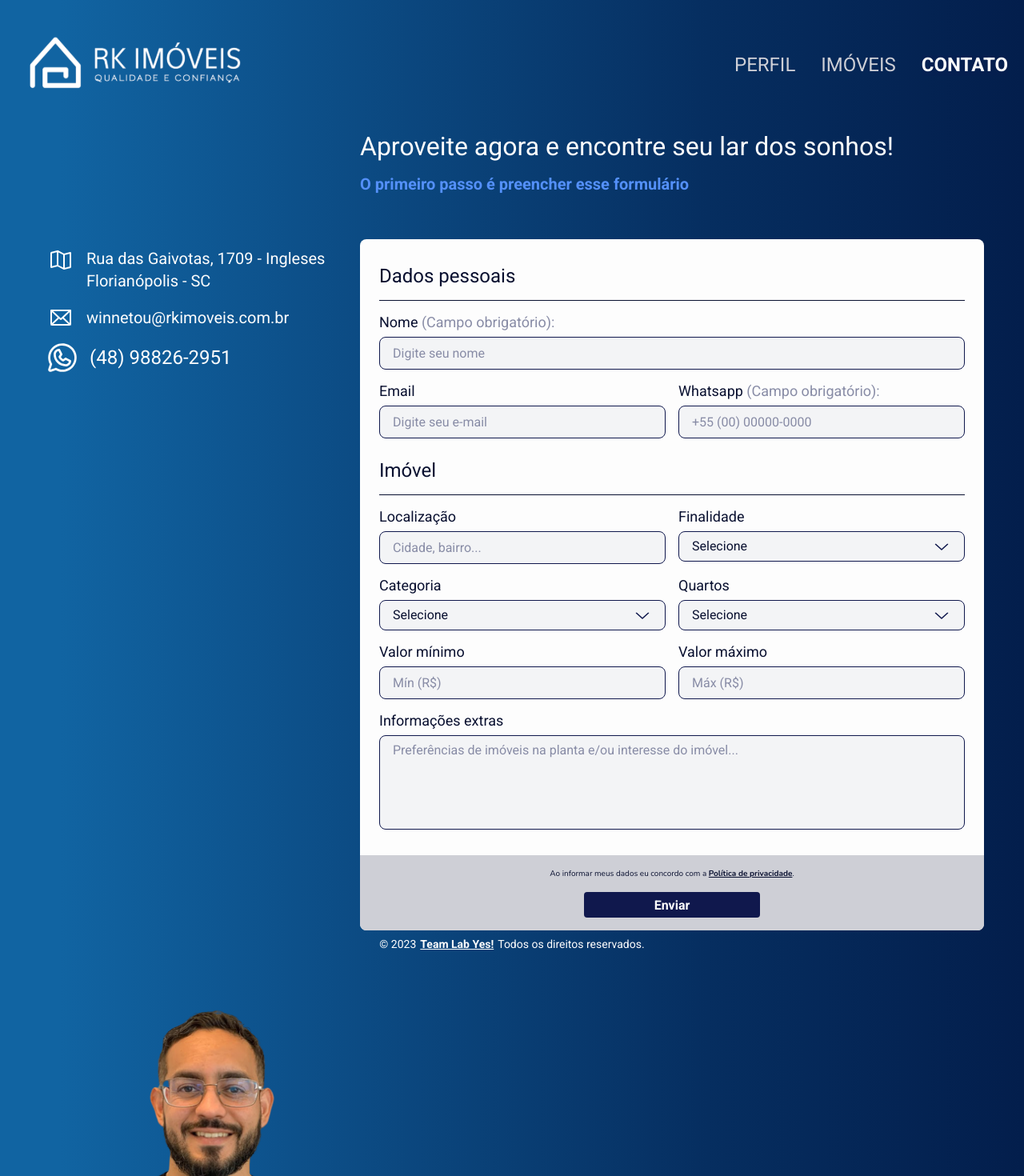
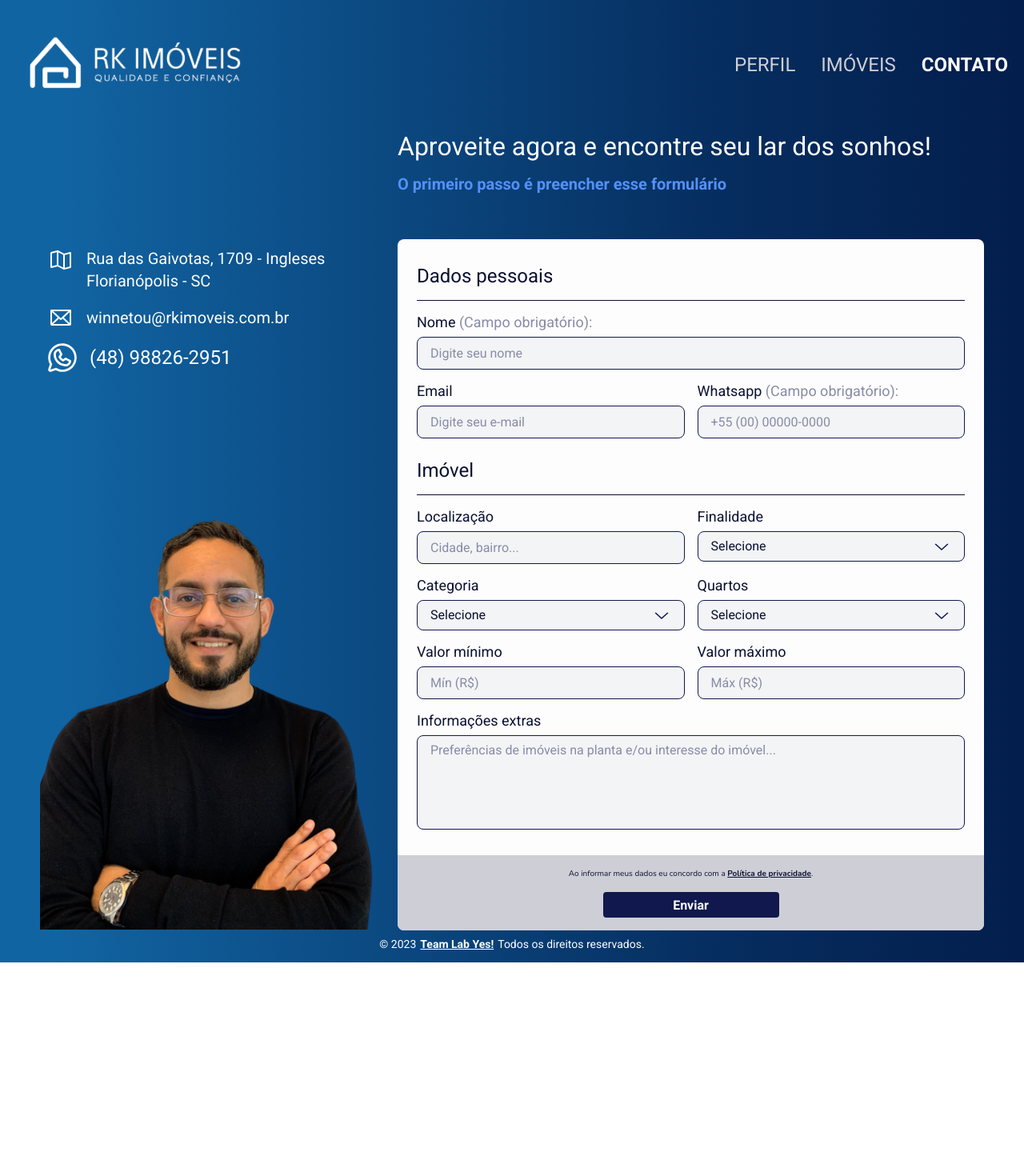
Before and after one commit to labyes24/RK-LP-VERA-MELENDEZ, a React (Vite) app: page /contact in a window 1280 px wide. Shown: the top 1470 px of the page at 80% size. After the commit the page ends 1203 px from the top, so only its background shows below. Built offline with nearby package versions, Linux system fonts and the light colour scheme.

Commit message:
style/TASK-0026: fixed style bugs on BrokerImage

```diff
--- a/src/presentation/components/BrokerImage/styles.js
+++ b/src/presentation/components/BrokerImage/styles.js
@@ -8,8 +8,9 @@ export const Container = styled.div`
     position: relative;
 
     :nth-child(1) {
-      position: absolute;
-      top: -25%;
+      position: ${({ $removeelipses }) =>
+        $removeelipses ? 'initial' : 'absolute'};
+      top: ${({ $removeelipses }) => ($removeelipses ? 'initial' : '-25%')};
     }
   }
 
--- a/src/presentation/pages/Contact/styles.js
+++ b/src/presentation/pages/Contact/styles.js
@@ -44,6 +44,8 @@ export const Container = styled.div`
       display: block;
       transform: translate(0, 42px);
       z-index: -1;
+
+      margin-bottom: 10%;
     }
 
     > .titles {
```
